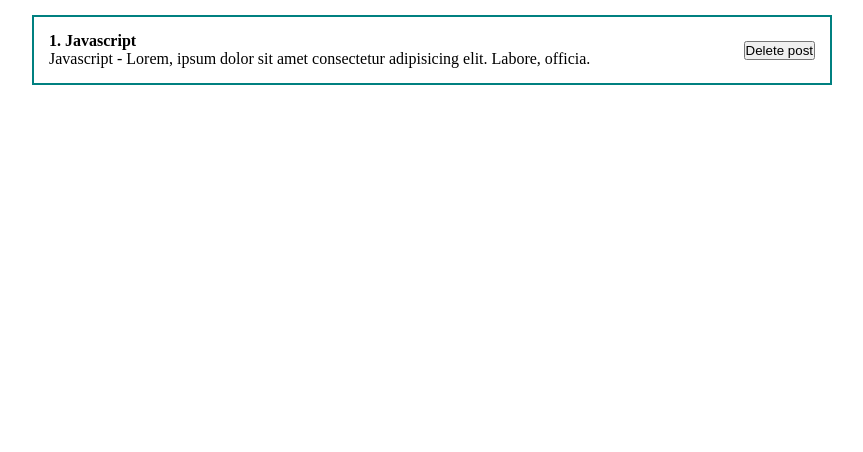
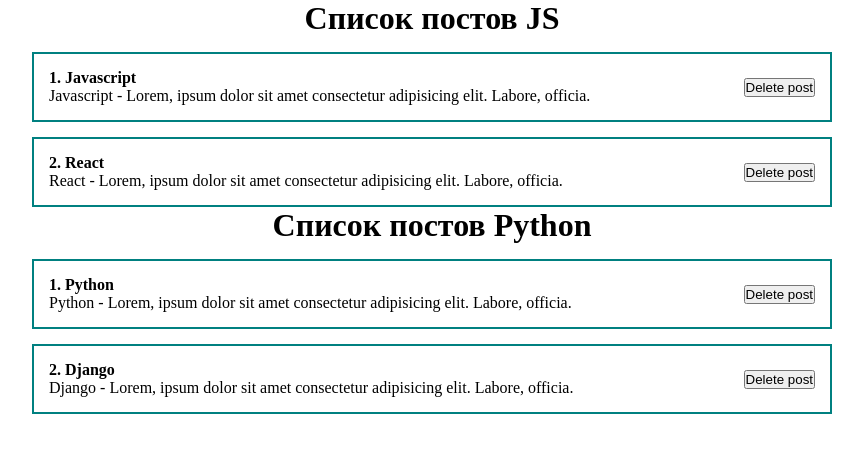
Before and after one commit to xdpiqbx/ulbi-tv, a React (Create React App) app: page / in a window 1280 px wide. Shown: the top 452 px of the page, without its empty margins (208-1071 px from the left). Built offline with nearby package versions, Linux system fonts and the light colour scheme.

Commit message:
added Post List component

```diff
--- a/src/App.js
+++ b/src/App.js
@@ -1,17 +1,37 @@
-import React from 'react';
-import PostItem from './components/PostItem';
+import React, { useState } from 'react';
+import PostList from './components/PostList';
+
 import './styles/App.css';
 
 export default function App() {
+  const [posts1, setPosts1] = useState([
+    {
+      id: 1,
+      title: 'Javascript',
+      body: 'Javascript - Lorem, ipsum dolor sit amet consectetur adipisicing elit. Labore, officia.',
+    },
+    {
+      id: 2,
+      title: 'React',
+      body: 'React - Lorem, ipsum dolor sit amet consectetur adipisicing elit. Labore, officia.',
+    },
+  ]);
+  const [posts2, setPosts2] = useState([
+    {
+      id: 1,
+      title: 'Python',
+      body: 'Python - Lorem, ipsum dolor sit amet consectetur adipisicing elit. Labore, officia.',
+    },
+    {
+      id: 2,
+      title: 'Django',
+      body: 'Django - Lorem, ipsum dolor sit amet consectetur adipisicing elit. Labore, officia.',
+    },
+  ]);
   return (
     <div className="App">
-      <PostItem
-        post={{
-          id: 1,
-          title: 'Javascript',
-          body: 'Javascript - Lorem, ipsum dolor sit amet consectetur adipisicing elit. Labore, officia.',
-        }}
-      />
+      <PostList posts={posts1} title="Список постов JS" />
+      <PostList posts={posts2} title="Список постов Python" />
     </div>
   );
 }
--- /dev/null
+++ b/src/components/PostList.jsx
@@ -0,0 +1,13 @@
+import PostItem from './PostItem';
+
+const PostList = ({posts, title}) => {
+  return(
+    <div>
+      <h1 style={{ textAlign: 'center' }}>{title}</h1>
+      {posts.map((post) => (
+        <PostItem post={post} key={post.id} />
+      ))}
+    </div>
+  )
+}
+export default PostList
```
